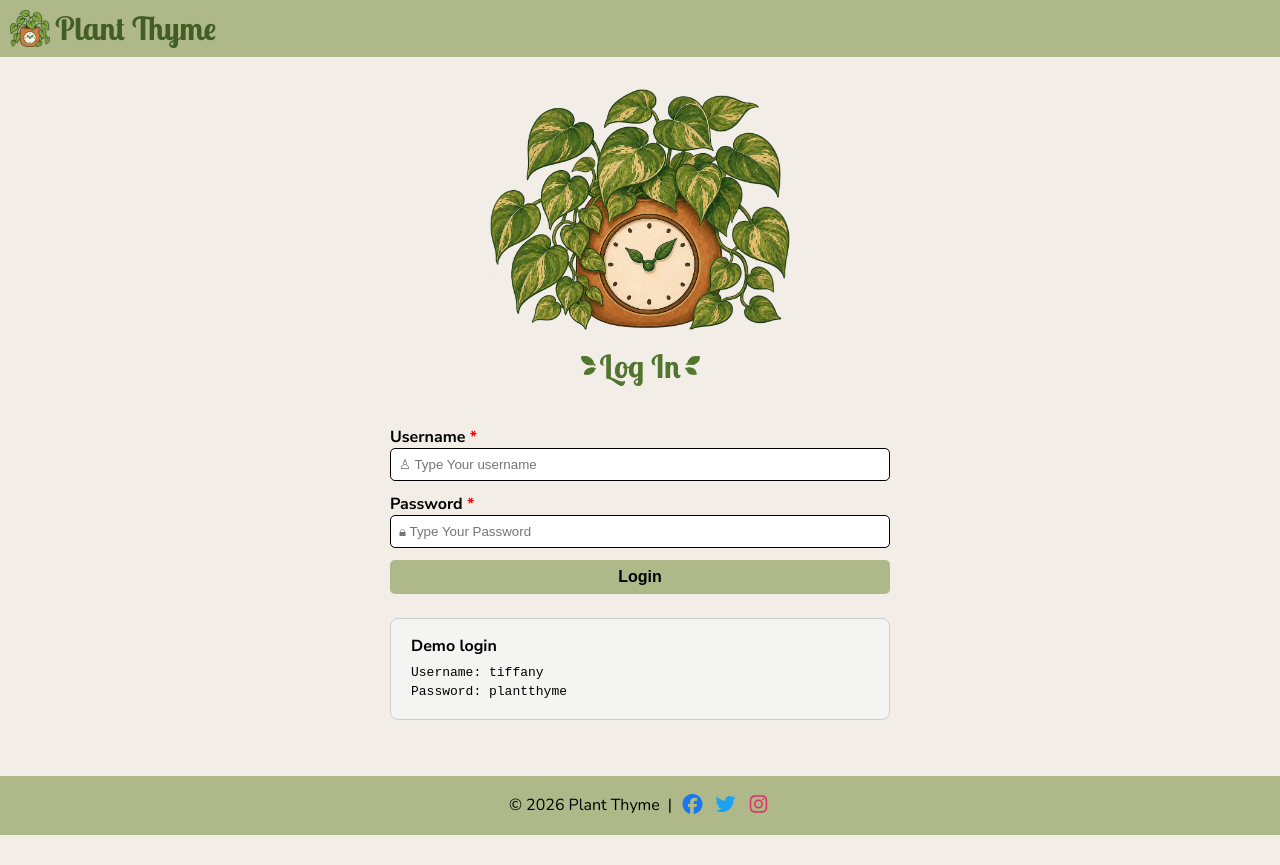
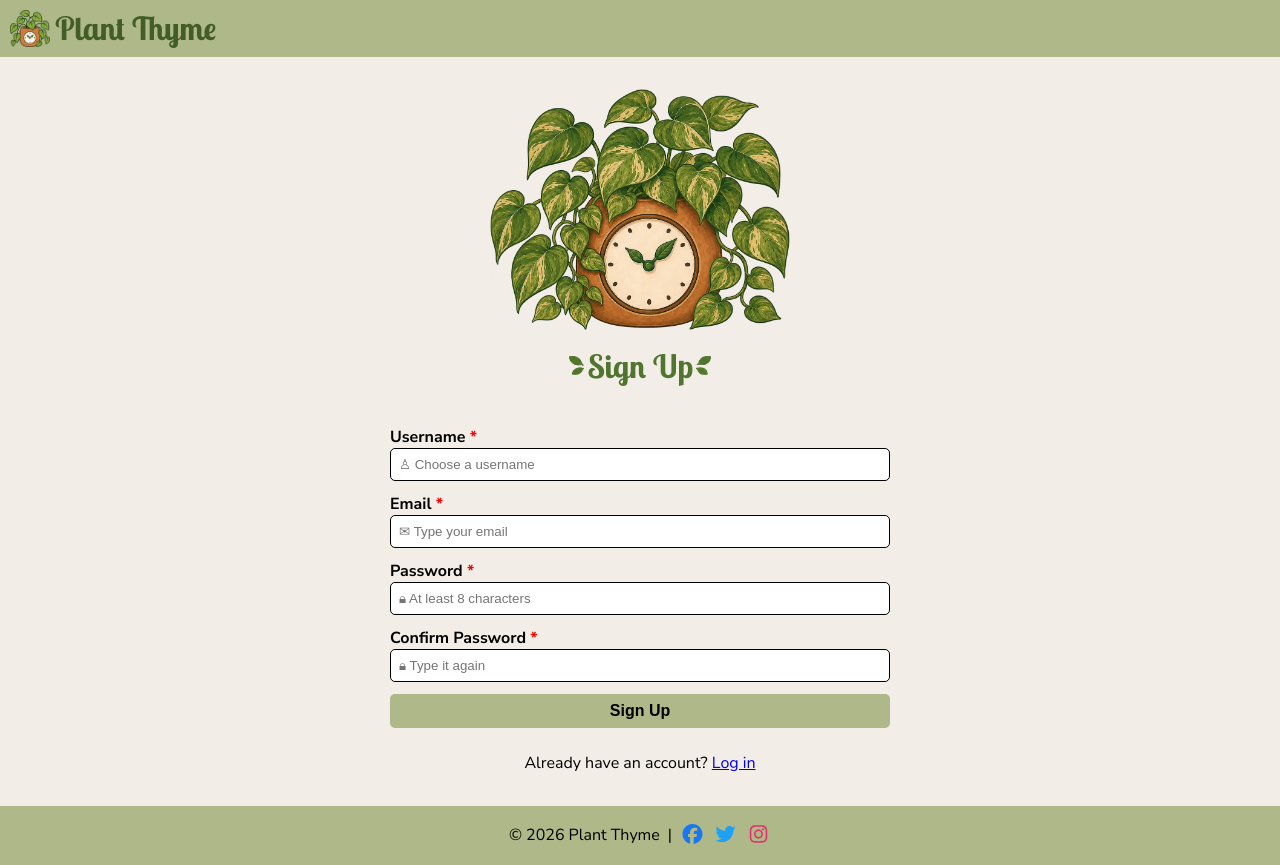
Before and after one commit to tiff-m-tech/plant-thyme-full-stack, a React (Vite) app in the folder frontend/: page /#/register in a window 1280 px wide. Before the commit the page ends 835 px from the top, so only its background shows below. Built offline with nearby package versions, Linux system fonts and the light colour scheme.

Commit message:
Add register page with field-level error messages, plus styles.

```diff
--- a/frontend/src/App.jsx
+++ b/frontend/src/App.jsx
@@ -17,6 +17,7 @@ import AddPlant from "./components/pages/AddPlant";
 import PlantDetails from "./components/pages/PlantDetails";
 import ProgressPictureDetails from "./components/pages/ProgressPictureDetails";
 import LogIn from "./components/pages/LogIn";
+import Register from "./components/pages/Register";
 import NotFound from "./components/pages/NotFound";
 import ScrollToTop from "./components/layout/ScrollToTop";
 
@@ -147,6 +148,7 @@ function App() {
                 </Routes>
             ) : (
                 <Routes>
+                    <Route path="/register" element={<Register setIsLoggedIn={setIsLoggedIn} />} />
                     <Route path="*" element={<LogIn setIsLoggedIn={setIsLoggedIn} />} />
                 </Routes>
             )}
--- a/frontend/src/components/pages/LogIn.jsx
+++ b/frontend/src/components/pages/LogIn.jsx
@@ -1,5 +1,5 @@
 import { useState } from "react";
-import { useNavigate } from "react-router";
+import { Link, useNavigate } from "react-router";
 import { usePageTitleForBrowserTab } from "../../hooks/usePageTitleForBrowserTab";
 import { altFromFileName } from "../../utils/altFromFileName";
 import { logoImagePath } from "../../constants";
@@ -70,6 +70,9 @@ export default function LogIn({ setIsLoggedIn }) {
                 {error && <p className="red-font">{error}</p>}
                 <Button innerText="Login" type="submit" />
             </form>
+            <p className="auth-link">
+                Don't have an account? <Link to="/register">Sign up</Link>
+            </p>
             <div className="mock-credentials">
                 <strong>Demo login</strong>
                 <p>Username: tiffany</p>
--- /dev/null
+++ b/frontend/src/components/pages/Register.jsx
@@ -0,0 +1,129 @@
+import { useState } from "react";
+import { Link, useNavigate } from "react-router";
+import { usePageTitleForBrowserTab } from "../../hooks/usePageTitleForBrowserTab";
+import { altFromFileName } from "../../utils/altFromFileName";
+import { logoImagePath } from "../../constants";
+import { registerUser, loginUser, saveToken } from "../../services/api";
+import PageTitle from "../ui/PageTitle";
+import Button from "../ui/Button";
+
+export default function Register({ setIsLoggedIn }) {
+    const navigate = useNavigate();
+    const [username, setUsername] = useState("");
+    const [email, setEmail] = useState("");
+    const [password, setPassword] = useState("");
+    const [confirmPassword, setConfirmPassword] = useState("");
+    const [fieldErrors, setFieldErrors] = useState({}); // e.g. { email: "Please enter a valid email." }
+    const [error, setError] = useState(""); // general errors, e.g. "Username is already taken."
+
+    // Creates the account, then logs the new user in right away
+    async function handleSubmit(event) {
+        event.preventDefault();
+        setFieldErrors({});
+        setError("");
+
+        // Front-end only check: the backend never sees confirmPassword
+        if (password !== confirmPassword) {
+            setFieldErrors({ confirmPassword: "Passwords do not match." });
+            return;
+        }
+
+        try {
+            await registerUser(username, email, password);
+            const data = await loginUser(username, password);
+            saveToken(data.token);
+            setIsLoggedIn(true);
+            navigate("/home");
+        } catch (err) {
+            if (err.fieldErrors) {
+                setFieldErrors(err.fieldErrors); // 400: show each message under its input
+            } else if (err.statusCode) {
+                setError(err.message); // 409: "Username is already taken."
+            } else {
+                setError("Could not create account. Please try again.");
+            }
+        }
+    }
+
+    usePageTitleForBrowserTab("Sign Up");
+
+    return (
+        <main id="register">
+            <img
+                src={logoImagePath}
+                alt={altFromFileName(logoImagePath)}
+                className="large-page-image"
+            />
+            <PageTitle title="Sign Up" />
+            <form onSubmit={handleSubmit}>
+                <label htmlFor="username">
+                    Username <span className="red-font">*</span>
+                </label>
+                <input
+                    id="username"
+                    type="text"
+                    name="username"
+                    placeholder="♙ Choose a username"
+                    autoComplete="username"
+                    value={username}
+                    onChange={(event) => setUsername(event.target.value)}
+                    required
+                />
+                {fieldErrors.username && <p className="red-font">{fieldErrors.username}</p>}
+
+                <label htmlFor="email">
+                    Email <span className="red-font">*</span>
+                </label>
+                <input
+                    id="email"
+                    type="email"
+                    name="email"
+                    placeholder="✉︎ Type your email"
+                    autoComplete="email"
+                    value={email}
+                    onChange={(event) => setEmail(event.target.value)}
+                    required
+                />
+                {fieldErrors.email && <p className="red-font">{fieldErrors.email}</p>}
+
+                <label htmlFor="password">
+                    Password <span className="red-font">*</span>
+                </label>
+                <input
+                    id="password"
+                    type="password"
+                    name="password"
+                    placeholder="🔒︎ At least 8 characters"
+                    autoComplete="new-password"
+                    value={password}
+                    onChange={(event) => setPassword(event.target.value)}
+                    required
+                />
+                {fieldErrors.password && <p className="red-font">{fieldErrors.password}</p>}
+
+                <label htmlFor="confirmPassword">
+                    Confirm Password <span className="red-font">*</span>
+                </label>
+                <input
+                    id="confirmPassword"
+                    type="password"
+                    name="confirmPassword"
+                    placeholder="🔒︎ Type it again"
+                    autoComplete="new-password"
+                    value={confirmPassword}
+                    onChange={(event) => setConfirmPassword(event.target.value)}
+                    required
+                />
+                {fieldErrors.confirmPassword && (
+                    <p className="red-font">{fieldErrors.confirmPassword}</p>
+                )}
+
+                {error && <p className="red-font">{error}</p>}
+                <Button innerText="Sign Up" type="submit" />
+            </form>
+            <p className="login-link">
+                Already have an account? <Link to="/">Log in</Link>
+            </p>
+        </main>
+    );
+}
--- a/frontend/src/components/pages/pages.css
+++ b/frontend/src/components/pages/pages.css
@@ -8,6 +8,7 @@ main {
 }
 
 #logIn,
+#register,
 #home,
 #contact,
 #currentCollection,
@@ -31,6 +32,7 @@ main {
 }
 
 #logIn form label,
+#register form label,
 #contact form label,
 #plantDetails form label,
 #progressPictureDetails form label {
@@ -167,8 +169,8 @@ select:disabled {
     color: red;
 }
 
-/* Log In Page ------------------------------------------------------------------------------------------ */
 #logIn form,
+#register form,
 .signup-container {
     display: flex;
     flex-direction: column;
@@ -177,7 +179,8 @@ select:disabled {
     margin-top: 1.5rem;
 }
 
-#logIn form input {
+#logIn form input,
+#register form input {
     background-color: white;
     width: 100%;
     padding: 0.5rem;
@@ -206,6 +209,16 @@ select:disabled {
 .mock-credentials p {
     margin: 0.25rem 0;
     font-family: monospace;
+}
+
+.auth-link {
+    margin-top: 1.5rem;
+}
+
+/* Register Page ------------------------------------------------------------------------------------------ */
+
+.login-link {
+    margin-top: 1.5rem;
 }
 
 /* Home Page -------------------------------------------------------------------------------------------- */
```
